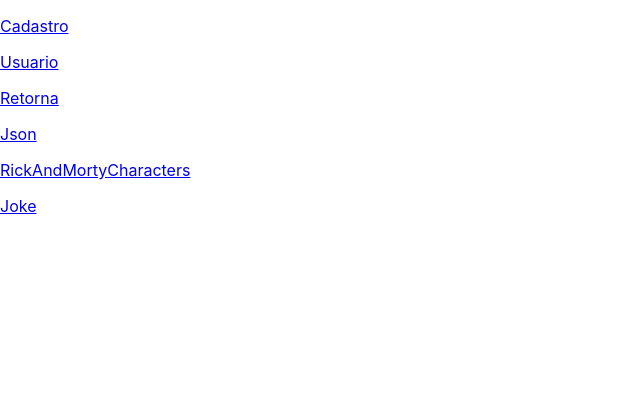
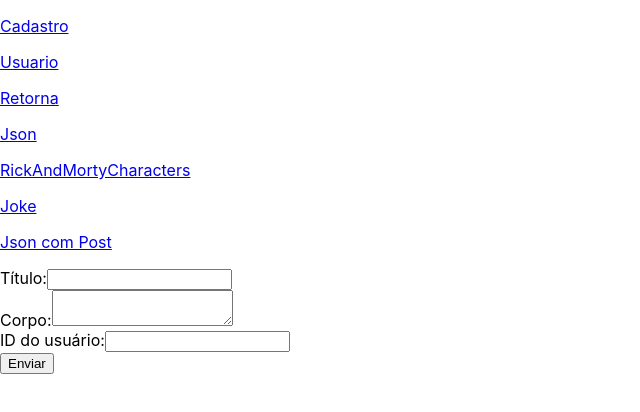
Before and after one commit to GabrielAquila/Impacta-v2, a React (Create React App) app in the folder 4semestre/Frameworks/primeiro-app/: page /JsonPost in a window 1280 px wide. Shown: the top 412 px of the page, without its empty margins (0-640 px from the left). Built offline with nearby package versions, Linux system fonts and the light colour scheme.

Commit message:
Consumo de api com post
Signed-off-by: Gabriel Aquila <capu.gabriel@gmail.com>

```diff
--- a/4semestre/Frameworks/primeiro-app/src/App.js
+++ b/4semestre/Frameworks/primeiro-app/src/App.js
@@ -6,6 +6,7 @@
 import Json from './Json';
 import RickAndMortyCharacters from './RickAndMortyCharacters';
 import Joke from './Joke';
+import JsonPost from './JsonPost';
 
 export default function App() {
   return (
@@ -17,6 +18,7 @@
     <p><Link to='/json'>Json</Link></p>
     <p><Link to='/RickAndMortyCharacters'>RickAndMortyCharacters</Link></p>
     <p><Link to='/Joke'>Joke</Link></p>
+    <p><Link to='/JsonPost'>Json com Post</Link></p>
     </header>
     <main>
         <Routes>
@@ -26,6 +28,7 @@
           <Route path='/json' element= {<Json/>}/>
           <Route path='/RickAndMortyCharacters' element= {<RickAndMortyCharacters/>}/>
           <Route path='/Joke' element= {<Joke/>}/>
+          <Route path='/JsonPost' element= {<JsonPost/>}/>
         </Routes>
       </main></>
 
--- /dev/null
+++ b/4semestre/Frameworks/primeiro-app/src/JsonPost.js
@@ -0,0 +1,64 @@
+import React, { useState } from 'react';
+
+function PostForm() {
+  const [title, setTitle] = useState('');
+  const [body, setBody] = useState('');
+  const [userId, setUserId] = useState('');
+  const [status, setStatus] = useState('');
+
+  const handleSubmit = async (event) => {
+    event.preventDefault();
+
+    const response = await fetch('https://jsonplaceholder.typicode.com/posts', {
+      method: 'POST',
+      headers: {
+        'Content-Type': 'application/json',
+        'Accept': 'application/json'
+      },
+      body: JSON.stringify({
+        title: title,
+        body: body,
+        userId: userId
+      })
+    });
+
+    const responseData = await response.json();
+
+    if (response.ok) {
+      setStatus(`Post criado com ID ${responseData.userId} e o titulo : ${responseData.title} `);
+      setTitle('');
+      setBody('');
+      setUserId('');
+    } else if (response.status === 400) {
+      setStatus('Dados do formulário inválidos');
+    } else if (response.status === 401) {
+      setStatus('Você não está autorizado a criar um post');
+    } else {
+      setStatus('Ocorreu um erro ao criar o post');
+    }
+  };
+
+  return (
+    <form onSubmit={handleSubmit}>
+      <label>
+        Título:
+        <input type="text" value={title} onChange={event => setTitle(event.target.value)} />
+      </label>
+      <br />
+      <label>
+        Corpo:
+        <textarea value={body} onChange={event => setBody(event.target.value)} />
+      </label>
+      <br />
+      <label>
+        ID do usuário:
+        <input type="number" value={userId} onChange={event => setUserId(event.target.value)} />
+      </label>
+      <br />
+      <button type="submit" onClick={handleSubmit}>Enviar</button>
+      {status && <p>{status}</p>}
+    </form>
+  );
+}
+
+export default PostForm;
```
